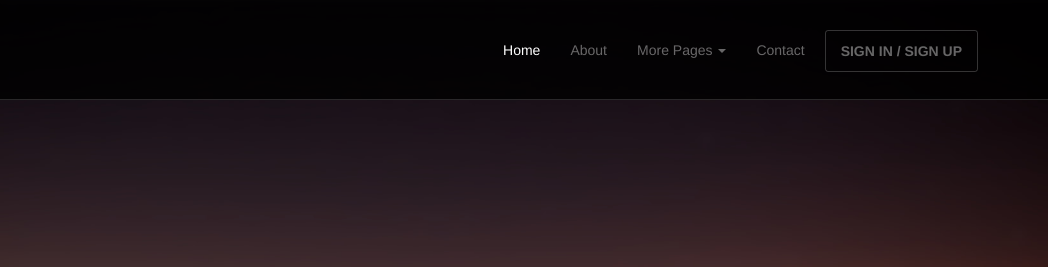
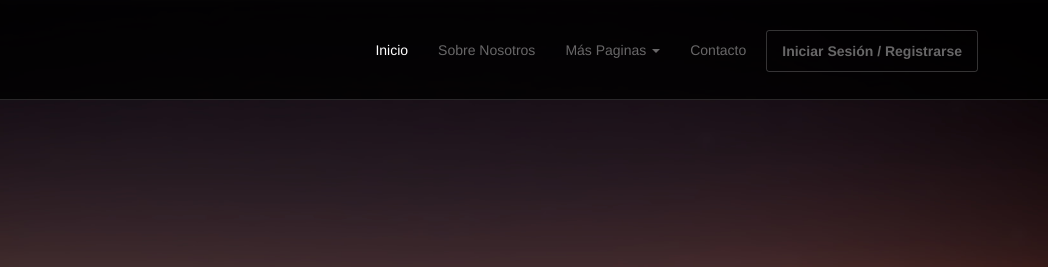
Before and after one commit to SanchezEdwin/Practica-, a plain HTML site: page index.html in a window 1280 px wide. Shown: the top 267 px of the page, 232-1280 px from the left. Drawn offline with nearby package versions, Linux system fonts and the light colour scheme.

Commit message:
index.html modificado. Se tradujo la barra principal

```diff
--- a/index.html
+++ b/index.html
@@ -36,17 +36,17 @@
 			</div>
 			<div class="navbar-collapse collapse">
 				<ul class="nav navbar-nav pull-right">
-					<li class="active"><a href="#">Home</a></li>
-					<li><a href="about.html">About</a></li>
+					<li class="active"><a href="#">Inicio</a></li>
+					<li><a href="about.html">Sobre Nosotros</a></li>
 					<li class="dropdown">
-						<a href="#" class="dropdown-toggle" data-toggle="dropdown">More Pages <b class="caret"></b></a>
+						<a href="#" class="dropdown-toggle" data-toggle="dropdown">Más Paginas <b class="caret"></b></a>
 						<ul class="dropdown-menu">
-							<li><a href="sidebar-left.html">Left Sidebar</a></li>
-							<li class="active"><a href="sidebar-right.html">Right Sidebar</a></li>
+							<li><a href="sidebar-left.html">Barra Lateral Izquierda</a></li>
+							<li class="active"><a href="sidebar-right.html">Barra Lateral Derecha</a></li>
 						</ul>
 					</li>
-					<li><a href="contact.html">Contact</a></li>
-					<li><a class="btn" href="signin.html">SIGN IN / SIGN UP</a></li>
+					<li><a href="contact.html">Contacto</a></li>
+					<li><a class="btn" href="signin.html">Iniciar Sesión / Registrarse</a></li>
 				</ul>
 			</div><!--/.nav-collapse -->
 		</div>
```
